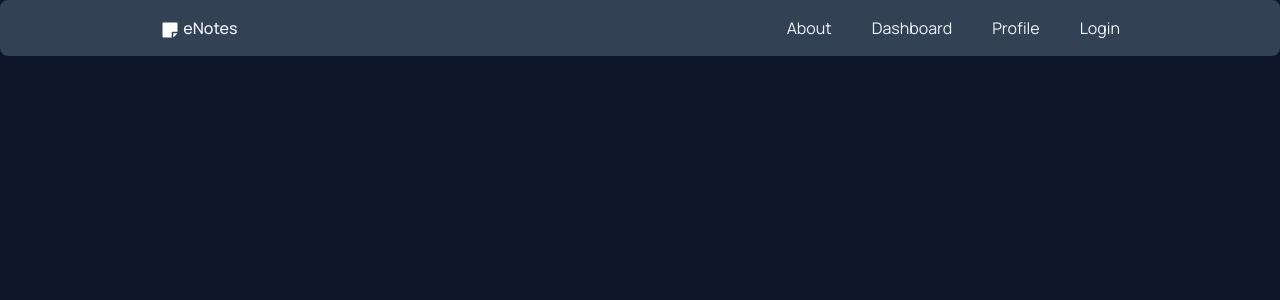
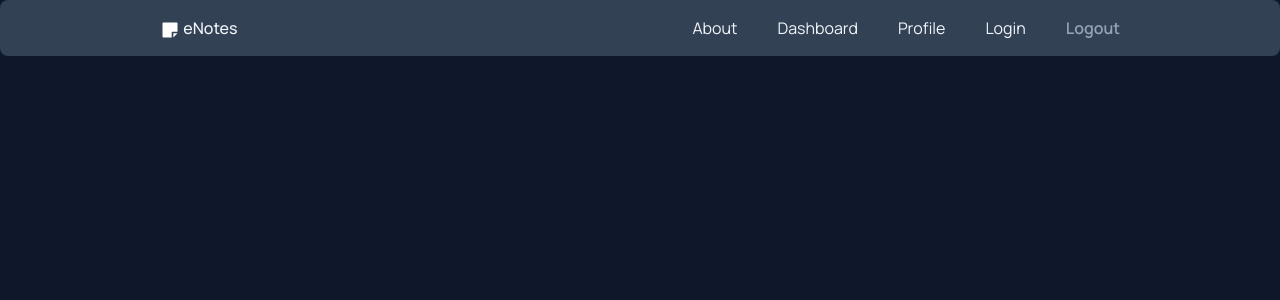
Before and after one commit to yashvdhakad/e-notes, a Next.js app: page / in a window 1280 px wide. Shown: the top 300 px of the page. Built offline with nearby package versions, Linux system fonts and the light colour scheme.

Commit message:
refactor: minor changes

```diff
--- a/app/api/users/sign-up/route.js
+++ b/app/api/users/sign-up/route.js
@@ -25,7 +25,11 @@ export const POST = async (request) => {
         const newUser = await User.create({ name, email, password: hashedPassword });
 
         // send verification email
-        await sendmail({email, emailType: "VERIFY", userId: newUser._id})
+        try {
+            await sendmail({email, emailType: "VERIFY", userId: newUser._id.toString()})
+        } catch (error) {
+            console.error(error.message)
+        }
 
         return NextResponse.json({ message: "Sign-up successfully", success: true, newUser });
     } catch (error) {
--- a/app/components/Buttons.jsx
+++ b/app/components/Buttons.jsx
@@ -6,6 +6,9 @@ import saveIcon from '../assets/svg/save-fill.svg'
 
 export const Button = ({ cta, clickHandler }) => {
     return (
+        cta === "Logout" ?
+            <button onClick={clickHandler} className={`text-slate-400 hover:text-white text-base font-semibold transition-all`} type="submit">{cta}
+            </button> :
             <button onClick={clickHandler} className={`px-6 py-3 rounded-lg bg-slate-700 hover:bg-orange-500 text-slate-400 text-base font-semibold transition-all hover:scale-95 hover:text-slate-900`} type="submit">{cta === "Add Note" || cta === "Delete All Notes" || cta === "Edit" || cta === "Delete" || cta === "Save" && saveIcon ?
                 <Image
                     className='invert opacity-80'
@@ -13,7 +16,7 @@ export const Button = ({ cta, clickHandler }) => {
                     alt={cta}
                     width={24}
                     height={24}
-            /> : cta }
+                /> : cta}
             </button>
     )
 }
--- a/app/components/Nav.jsx
+++ b/app/components/Nav.jsx
@@ -1,8 +1,15 @@
+"use client";
+
 import Link from 'next/link'
 import Image from 'next/image';
 import noteIcon from '../assets/svg/sticky-note-fill.svg'
+import { useContext } from 'react';
+import { NoteContext } from '../context/noteContext';
+import { Button } from '../components/Buttons'
 
 const Nav = () => {
+  const { logoutAPI } = useContext(NoteContext);
+
   return (
     <nav className="w-full z-10 fixed top-0 m-auto p-4 lg:px-40 rounded-lg bg-slate-700 flex justify-between items-center">
       <Link className='font-medium' href="/">
@@ -19,6 +26,7 @@ const Nav = () => {
         <li><Link className='hover:text-white' href="/dashboard">Dashboard</Link></li>
         <li><Link className='hover:text-white' href="/profile">Profile</Link></li>
         <li><Link className='hover:text-white' href="/login">Login</Link></li>
+        <li><Button clickHandler={() => logoutAPI()} cta="Logout" /></li>
       </ul>
     </nav>
   )
--- a/app/helpers/mailer.js
+++ b/app/helpers/mailer.js
@@ -2,17 +2,17 @@ import nodemailer from 'nodemailer';
 import User from '../models/userSchema';
 import bcryptjs from "bcryptjs";
 
-export const sendmail = async ({ email, emailType, userId }) => {
+export const sendEmail = async ({ email, emailType, userId }) => {
     try {
         // create a hashed token
-        const hashedToken = bcryptjs.hash(userId.toString(), 10)
+        const hashedToken = await bcryptjs.hash(userId.toString(), 10)
 
         if (emailType === "VERIFY") {
             await User.findByIdAndUpdate(userId, {
                 verifyToken: hashedToken,
                 verifyTokenExpiry: Date.now() + 3600000,
             })
-        } else if (emailType = 'RESET') {
+        } else if (emailType === 'RESET') {
             await User.findByIdAndUpdate(userId, {
                 forgotPasswordToken: hashedToken,
                 forgotPasswordTokenExpiry: Date.now() + 3600000,
@@ -34,7 +34,7 @@ export const sendmail = async ({ email, emailType, userId }) => {
             from: 'yashvdkd@gmail.com',
             to: email,
             subject: emailType === 'VERIFY' ? "Verify your email" : "Reset your password",
-            html: `<p>Click <a href="${process.env.DOMAIN}/verifyemail?token=${hashedToken}">here</a> to ${emailType === "VERIFY" ? "verify your email" : "reset your password"}</p>`
+            html: `<p>Click <a href="${process.env.DOMAIN}/verifyemail?token=${hashedToken}">here</a> to ${emailType === "VERIFY" ? "verify your email" : "reset your password"} or copy and paste the link below in your browser. <br> ${process.env.DOMAIN}/verifyemail?token=${hashedToken}</p>`
         }
 
         // send email
--- a/app/middleware.js
+++ b/app/middleware.js
@@ -1,4 +1,4 @@
-import { NextRequest, NextResponse } from 'next/server'
+import { NextResponse } from 'next/server'
 
 export function middleware(request) {
     const path = request.nextUrl.pathname
```
Lines whose indentation alone changed are shown as unchanged.
